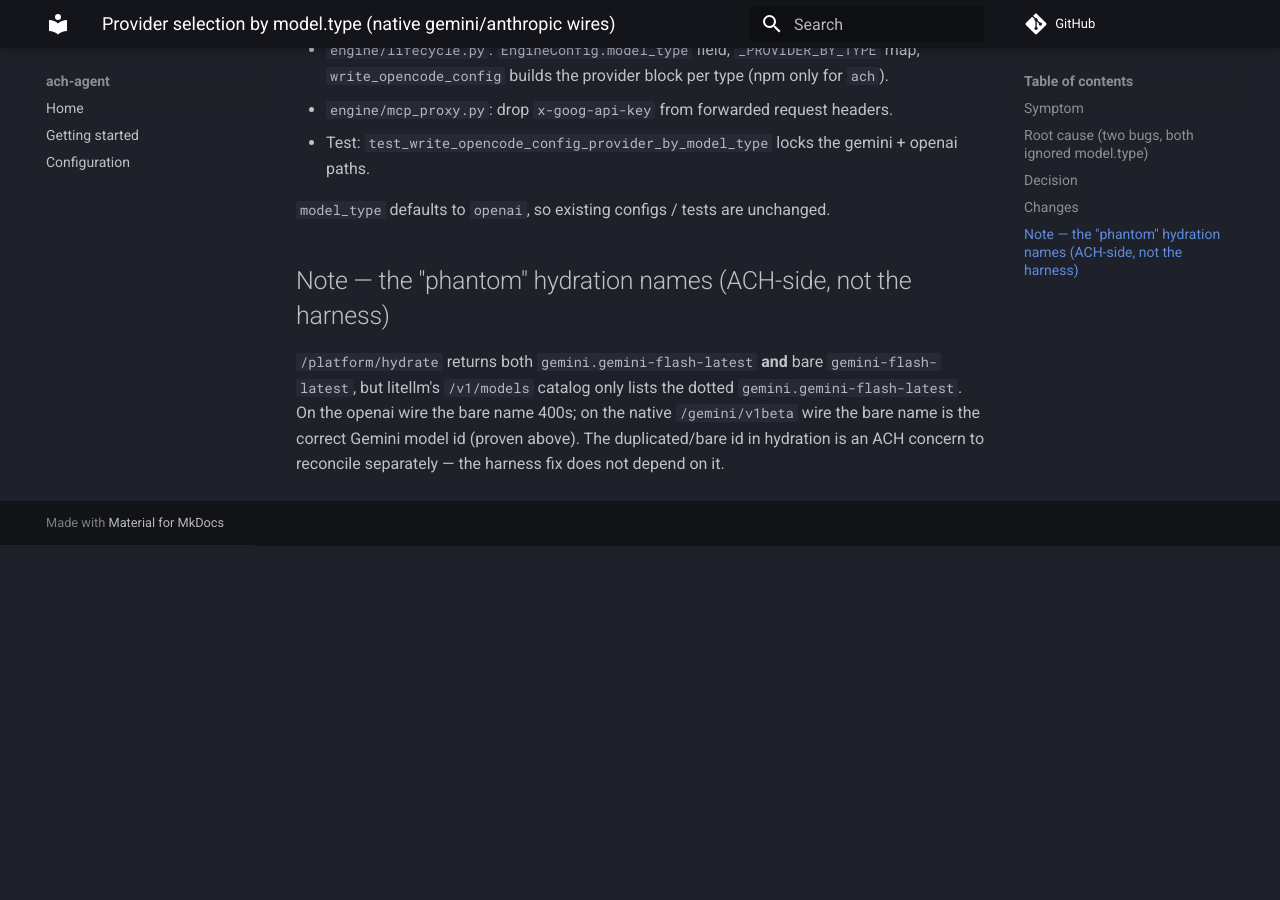
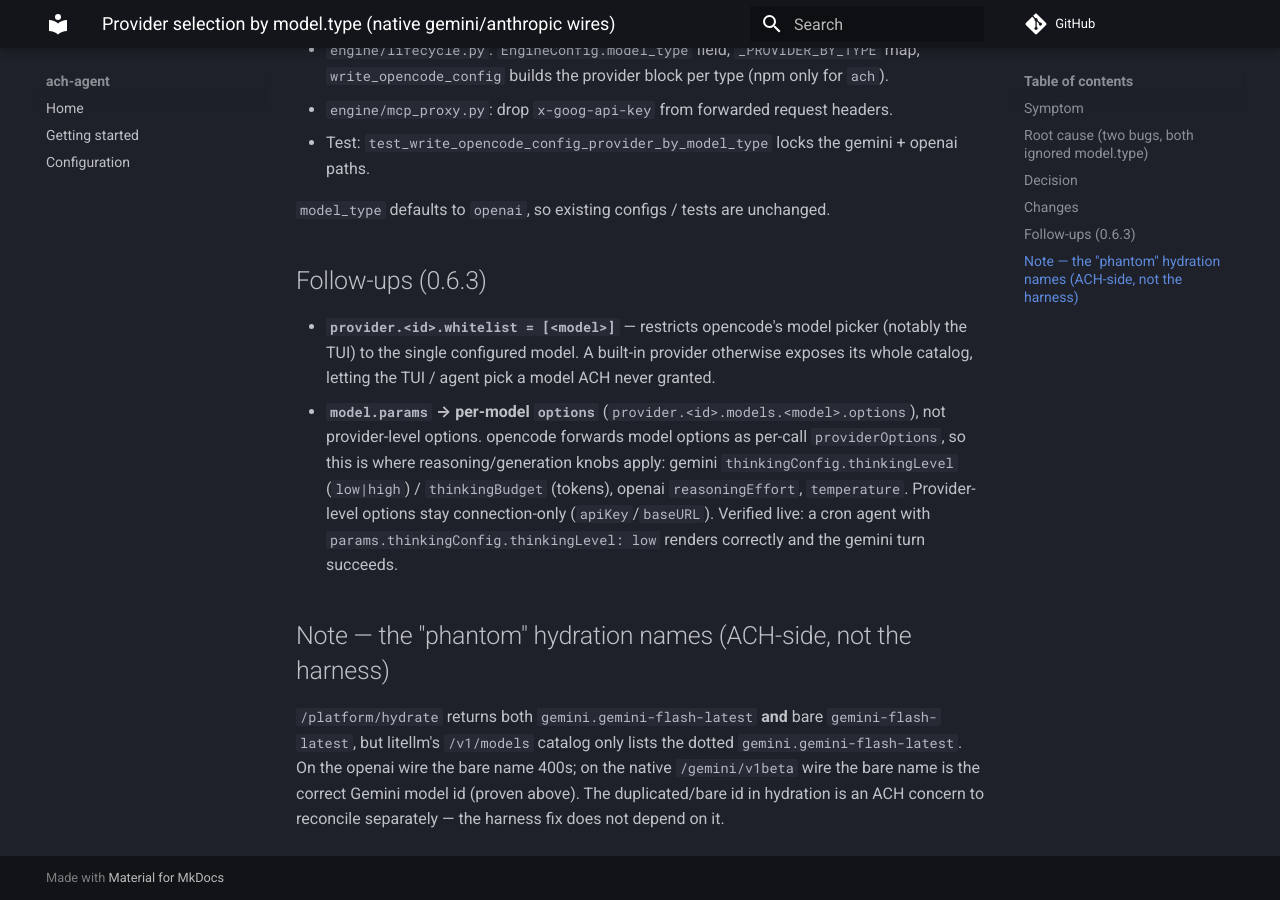
Before and after one commit to ackstorm/ach-agent, an MkDocs documentation site: the page built from docs/references/2026-07-03-provider-by-model-type.md, in a window 1280 px wide and 900 px high, scrolled down 1767 px. Built offline with MkDocs 1.6.1 and Material for MkDocs 9.7.7, drawn with Linux system fonts in a browser that asks for light colours; comment, search, counter and statistics services are not loaded; before the commit the page ends 2312 px from its top, so only the background shows below that.

Commit message:
feat(engine): whitelist model + route model.params to per-model options (0.6.3)
Two follow-ups to the model.type provider fix:

- provider.<id>.whitelist = [<model>] in opencode.json restricts opencode's
  model picker (notably the TUI) to the single configured model, so a built-in
  provider (google/anthropic) no longer exposes its whole catalog and the agent
  can't switch off the operator's model.

- model.params now render into per-model options
  (provider.<id>.models.<model>.options) instead of provider-level options.
  opencode forwards model options as per-call providerOptions, so this is where
  reasoning/generation knobs apply: gemini thinkingConfig.thinkingLevel|budget,
  openai reasoningEffort, temperature. Provider options stay connection-only.

Verified live: a cron agent with params.thinkingConfig.thinkingLevel=low renders
the expected opencode.json and the gemini turn succeeds (0 APIError).

Co-Authored-By: Claude Opus 4.8 (1M context) <noreply@anthropic.com>
Claude-Session: https://claude.ai/code/session_01EUyyWAsgk7dm9p7ak4cu68

```diff
--- a/docs/references/2026-07-03-provider-by-model-type.md
+++ b/docs/references/2026-07-03-provider-by-model-type.md
@@ -64,6 +64,18 @@ openai path already drops `Authorization`).
 
 `model_type` defaults to `openai`, so existing configs / tests are unchanged.
 
+## Follow-ups (0.6.3)
+
+- **`provider.<id>.whitelist = [<model>]`** — restricts opencode's model picker (notably the
+  TUI) to the single configured model. A built-in provider otherwise exposes its whole catalog,
+  letting the TUI / agent pick a model ACH never granted.
+- **`model.params` → per-model `options`** (`provider.<id>.models.<model>.options`), not
+  provider-level options. opencode forwards model options as per-call `providerOptions`, so this
+  is where reasoning/generation knobs apply: gemini `thinkingConfig.thinkingLevel` (`low|high`) /
+  `thinkingBudget` (tokens), openai `reasoningEffort`, `temperature`. Provider-level options stay
+  connection-only (`apiKey`/`baseURL`). Verified live: a cron agent with
+  `params.thinkingConfig.thinkingLevel: low` renders correctly and the gemini turn succeeds.
+
 ## Note — the "phantom" hydration names (ACH-side, not the harness)
 
 `/platform/hydrate` returns both `gemini.gemini-flash-latest` **and** bare
--- a/pyproject.toml
+++ b/pyproject.toml
@@ -4,7 +4,7 @@ build-backend = "hatchling.build"
 
 [project]
 name = "ach-agent"
-version = "0.6.2"
+version = "0.6.3"
 description = "ACH Agent — execution plane harness for the ACH ecosystem"
 readme = "README.md"
 requires-python = ">=3.12,<3.14"
```
Also changed, not shown: CHANGELOG.md (+16 -0 lines), 3 other files.
